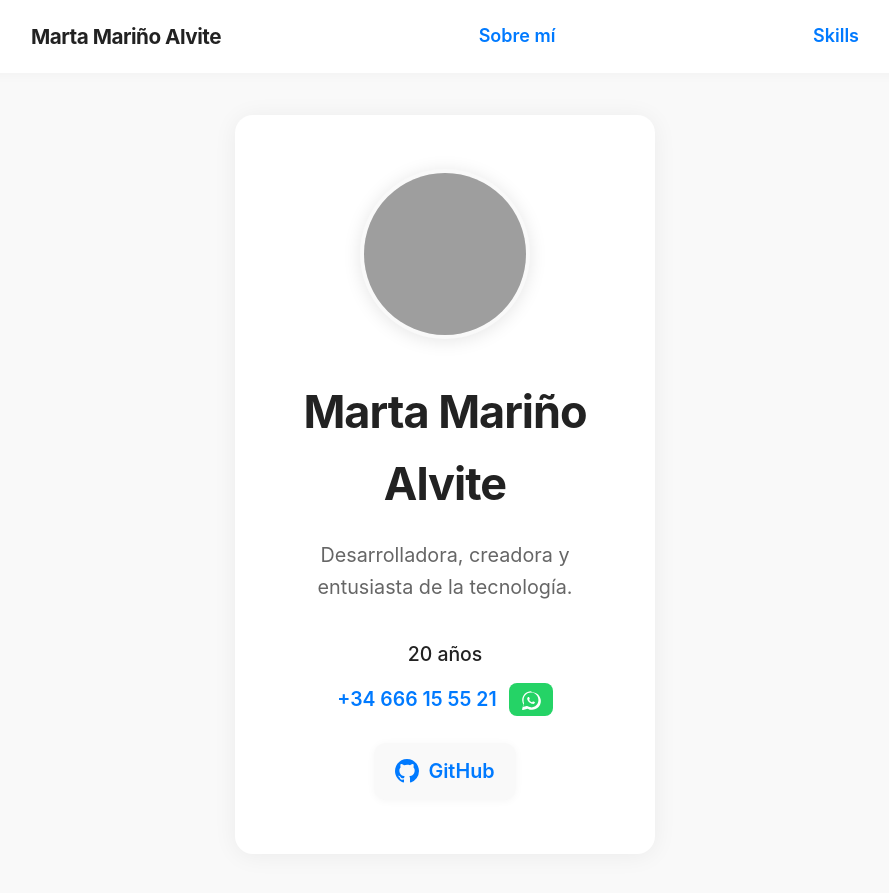
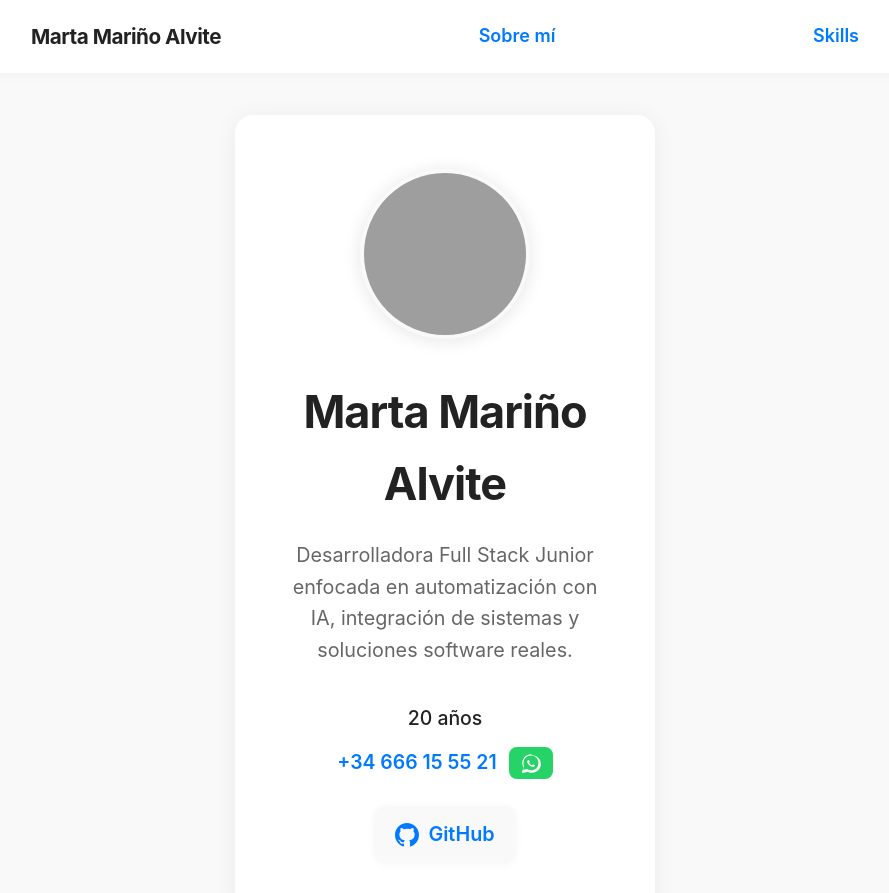
Before and after one commit to mmarinoa/web, a plain HTML site: page index.html in a window 1280 px wide. Shown: the top 893 px of the page, without its empty margins (195-1084 px from the left). Drawn offline with Linux system fonts and the light colour scheme; grey boxes are pictures that could not be loaded.

Commit message:
Revise personal info and skills in index.html
Updated personal description and skills section.

```diff
--- a/index.html
+++ b/index.html
@@ -20,7 +20,7 @@
                 <img src="fotoMMA.jpeg" alt="Foto de Marta Mariño Alvite" />
             </div>
             <h1>Marta Mariño Alvite</h1>
-            <p class="subtitle">Desarrolladora, creadora y entusiasta de la tecnología.</p>
+            <p class="subtitle">Desarrolladora Full Stack Junior enfocada en automatización con IA, integración de sistemas y soluciones software reales.</p>
             <div class="info">
                 <span class="edad">20 años</span>
                 <span class="telefono">
```
